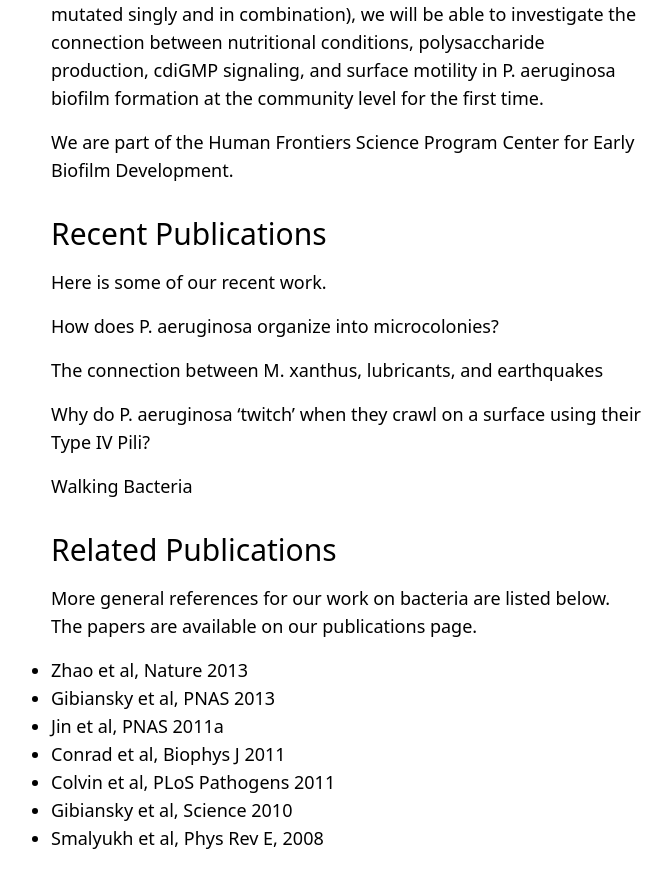
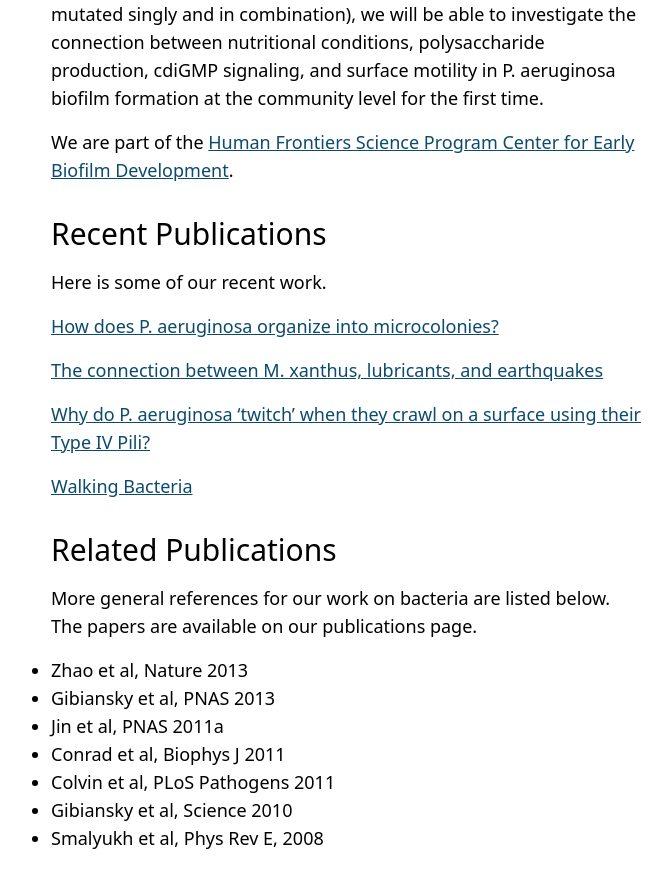
Before and after one commit to Wong-Lab/wong-lab.github.io, a Next.js app: page /research/bacterial-communities-and-biofilms in a window 1280 px wide. Shown: the part 840-1728 px from the top of the page, without its empty margins (5-677 px from the left). Built offline with nearby package versions, Linux system fonts and the light colour scheme; a web font is replaced by a local one.

Commit message:
Add pages for recent publications

```diff
--- a/pages/research/bacterial-communities-and-biofilms.mdx
+++ b/pages/research/bacterial-communities-and-biofilms.mdx
@@ -26,18 +26,18 @@ connection between nutritional conditions, polysaccharide production, cdiGMP
 signaling, and surface motility in P. aeruginosa biofilm formation at the
 community level for the first time.
 
-We are part of the Human Frontiers Science Program Center for Early Biofilm Development.
+We are part of the [Human Frontiers Science Program Center for Early Biofilm Development](/research/biofilms/hfsp-center-for-early-biofilm-development).
 
 ## Recent Publications
 Here is some of our recent work.
 
-How does P. aeruginosa organize into microcolonies?
+[How does P. aeruginosa organize into microcolonies?](/research/biofilms/bacteria-microcolonies)
 
-The connection between M. xanthus, lubricants, and earthquakes
+[The connection between M. xanthus, lubricants, and earthquakes](/research/biofilms/m-xanthus-lubricants-and-earthquakes)
 
-Why do P. aeruginosa ‘twitch’ when they crawl on a surface using their Type IV Pili?
+[Why do P. aeruginosa ‘twitch’ when they crawl on a surface using their Type IV Pili?](/research/biofilms/p-aeruginosa-twitching-motility)
 
-Walking Bacteria
+[Walking Bacteria](/research/biofilms/walking-bacteria)
 
 ## Related Publications
 More general references for our work on bacteria are listed below. The papers
```
